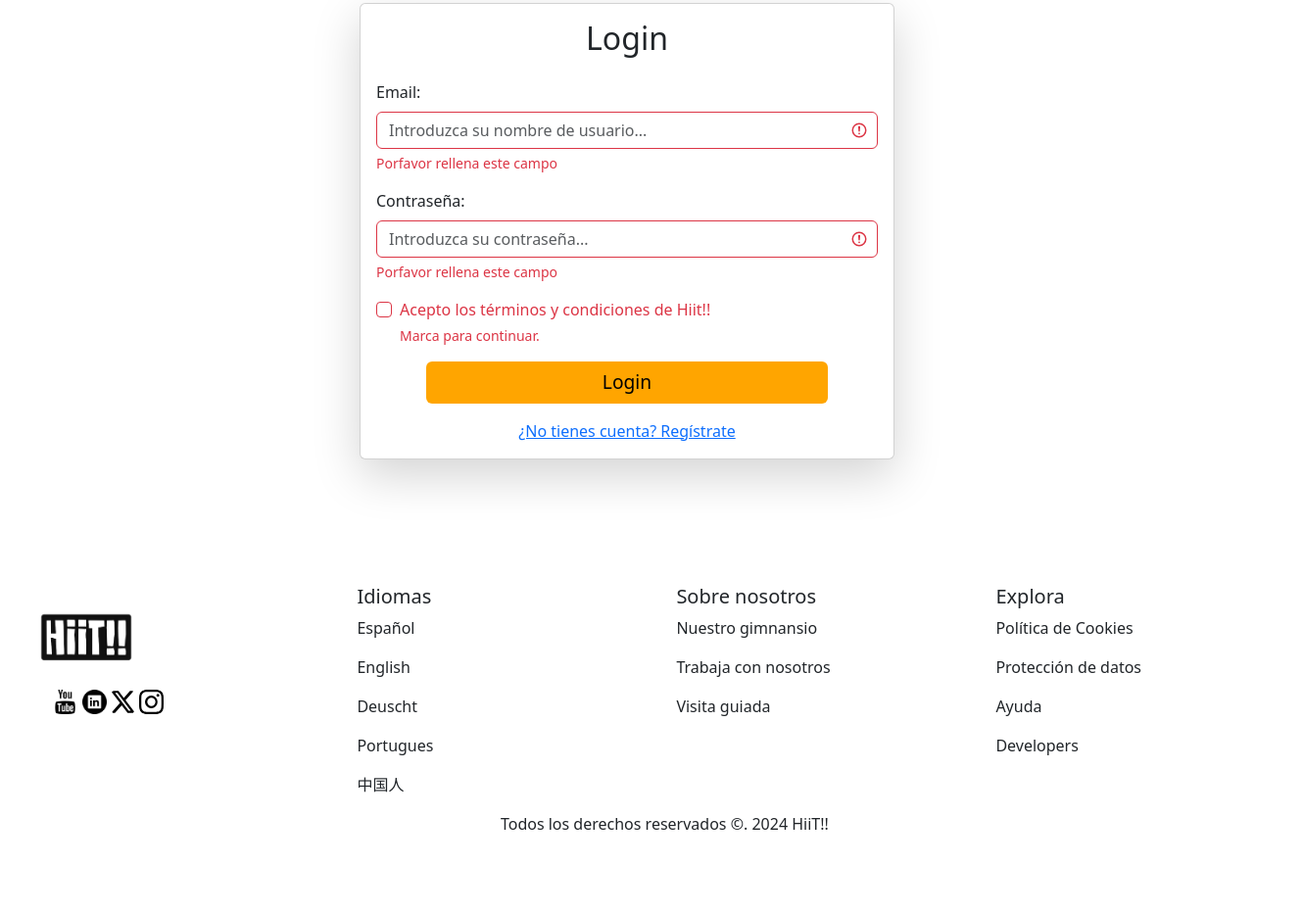
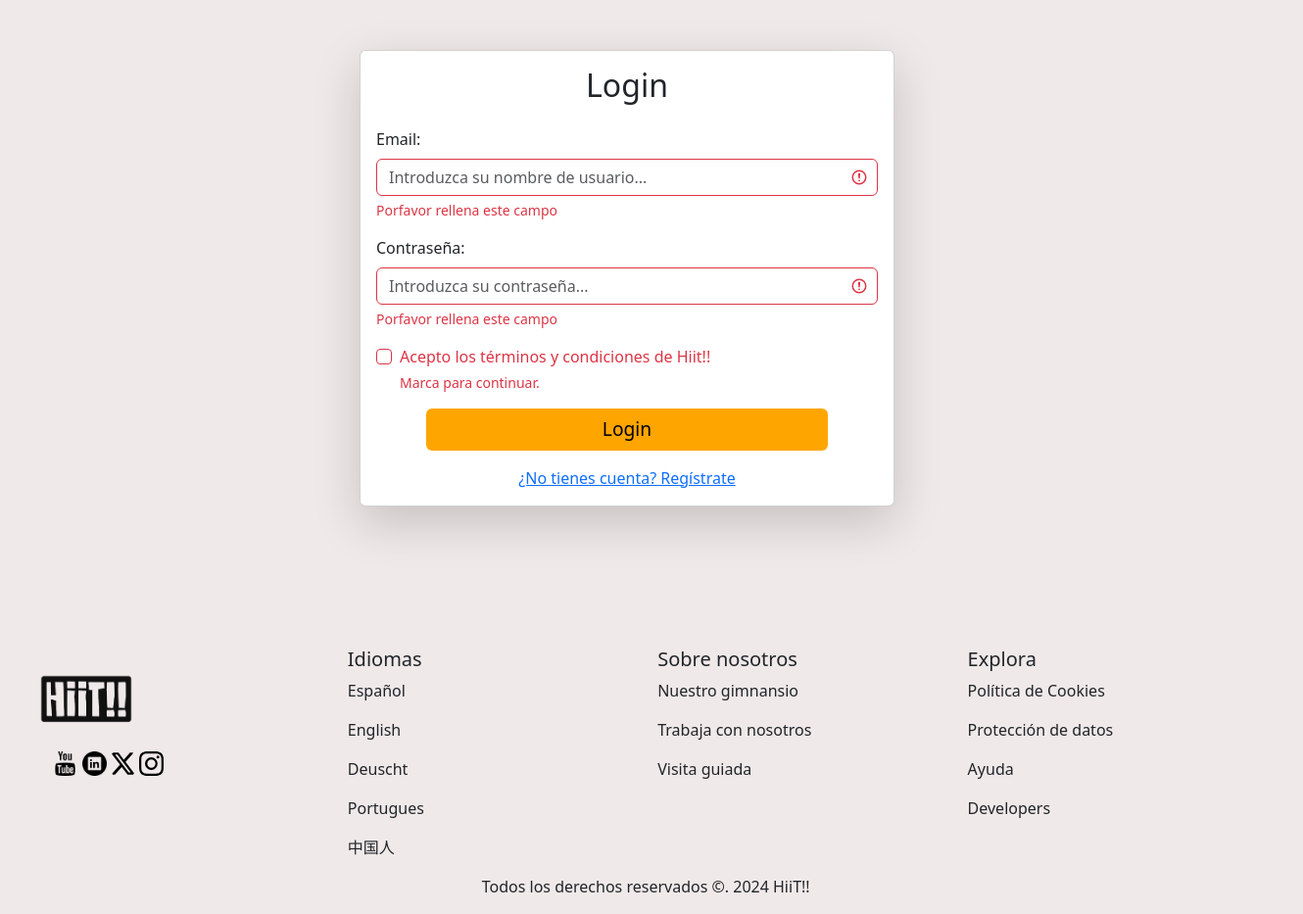
Before and after one commit to DiegoCastroT/GymWeb, a website: page login.html in a window 1280 px wide. Shown: the part 164-1097 px from the top of the page at 98% size, 1330 px wide, since content can reach past the window. Before the commit the page ends 1017 px from the top, so only its background shows below. Drawn offline with nearby package versions, Linux system fonts and the light colour scheme.

Commit message:
Ajustes
Ajustado footer en login y home css, puesta lista para duraccion, cambio en e footer de index erlimnado margen

```diff
--- a/home.css
+++ b/home.css
@@ -129,5 +129,6 @@ h1, h4 {
 footer {
     margin-top: 5%;
     padding: 20px 0;
-    width: 100%;
+    width: auto;
+
 }
--- a/login.css
+++ b/login.css
@@ -38,7 +38,7 @@ header{
 }
 footer {
     margin-top: 10%;
-    width: 100%;
+    width: auto;
 }
 
 .loginBtn {
@@ -51,3 +51,10 @@ footer {
 .card{
     margin-top: 10%;
 }
+
+body{
+    background-color: rgb(240, 233, 233);
+    display: grid;
+    min-height: 100dvh;
+    grid-template-rows: auto 1fr auto;
+}
```
Also changed, not shown: index.html (+1 -1 lines), maquinas.html (+6 -2 lines).
